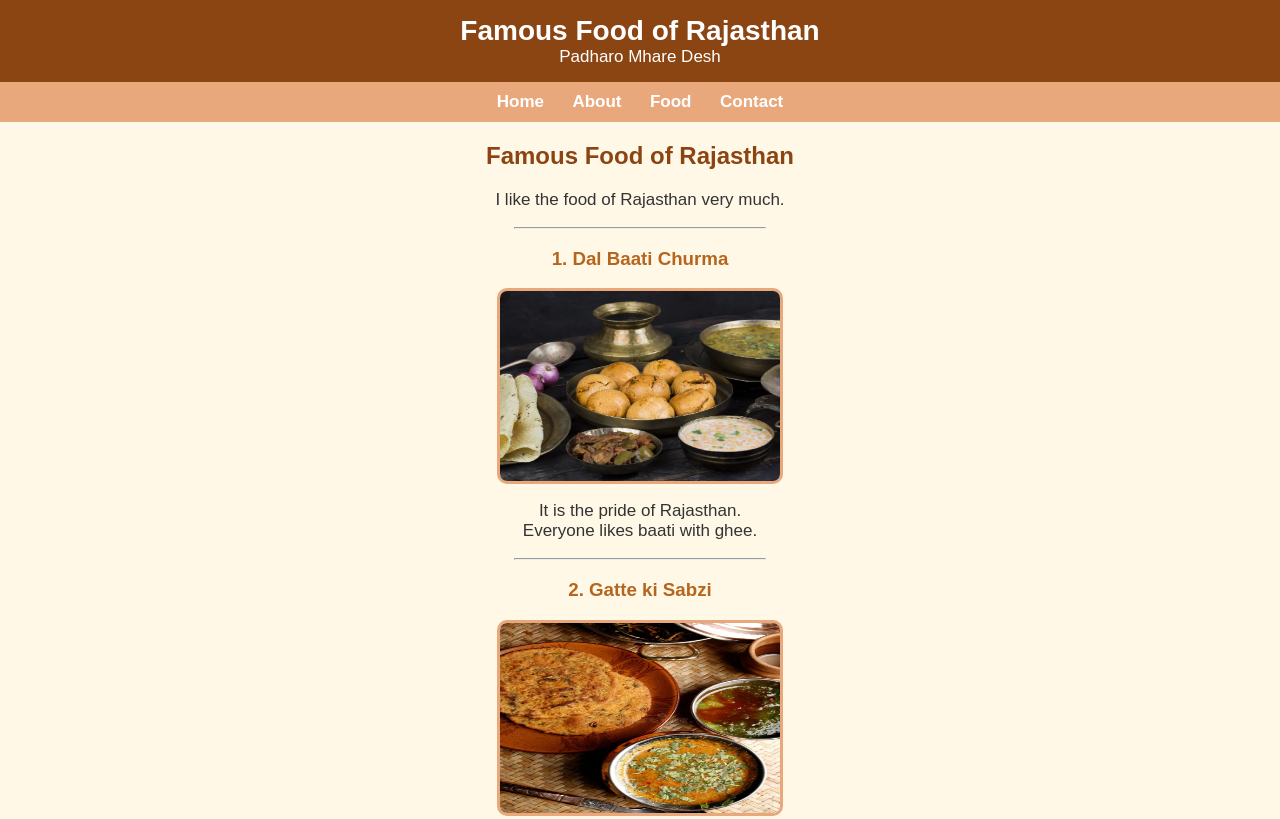
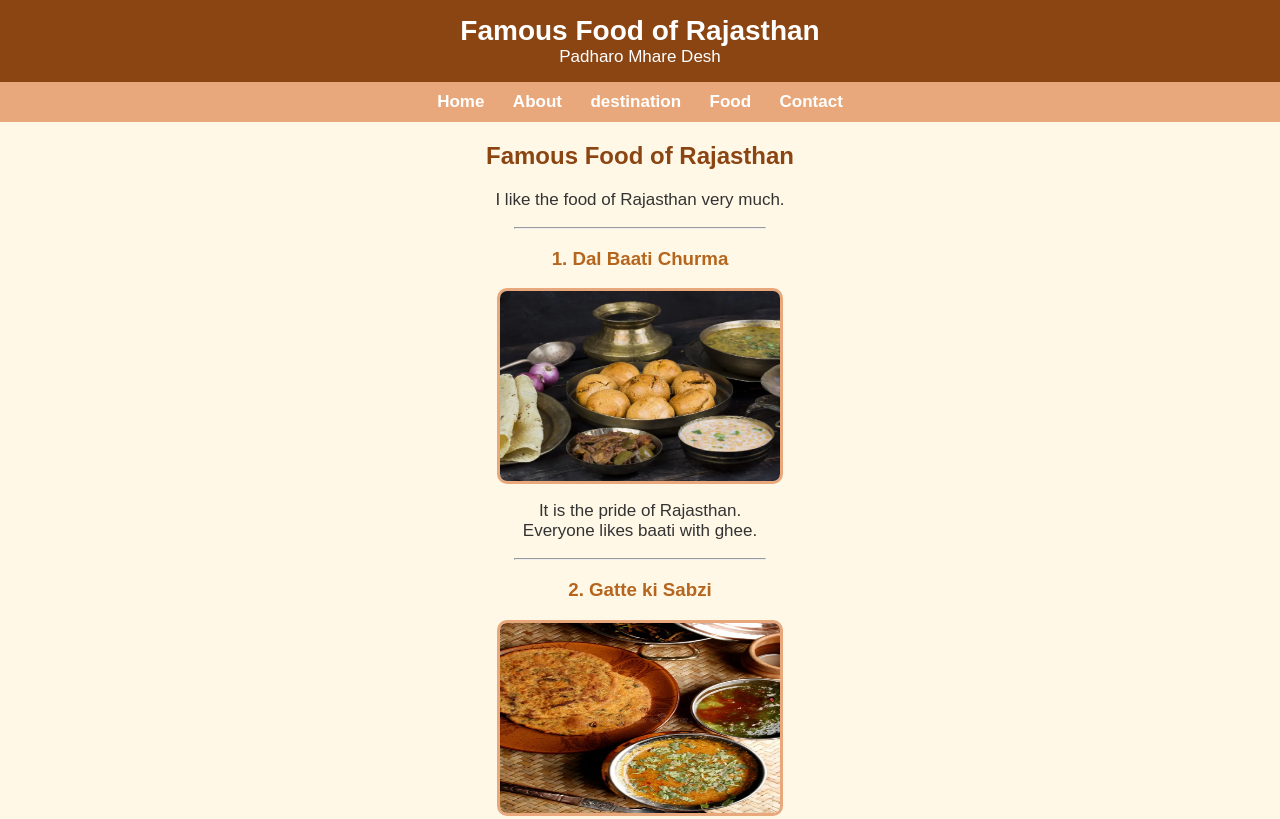
Before and after one commit to manisha0404na/Rajasthan-Tourism-Places-, a plain HTML site: page Food.html in a window 1280 px wide. Shown: the top 819 px of the page. Drawn offline with Linux system fonts and the light colour scheme.

Commit message:
Update Food.html

```diff
--- a/Food.html
+++ b/Food.html
@@ -59,6 +59,7 @@ p {
 <div class="menu">
 <a href="index.html">Home</a>
 <a href="about.html">About</a>
+<a href="destination.html">destination</a>
 <a href="food.html">Food</a>
 <a href="contact.html">Contact</a>
 </div>
```
